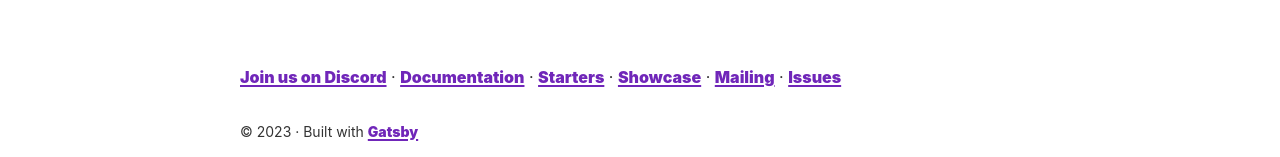
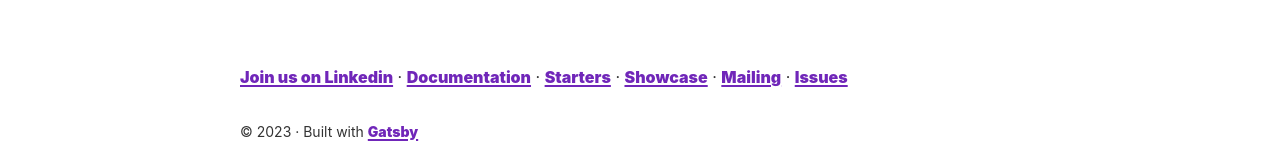
Before and after one commit to Avtech04/gatsby, a Gatsby site: page / in a window 1280 px wide. Shown: the part 685-842 px from the top of the page. Built offline with nearby package versions, Linux system fonts and the light colour scheme; Gatsby itself is replaced by a stand-in of ours.

Commit message:
Update index.js

```diff
--- a/src/pages/index.js
+++ b/src/pages/index.js
@@ -47,7 +47,7 @@ const samplePageLinks = [
 ]
 
 const moreLinks = [
-  { text: "Join us on Discord", url: "https://gatsby.dev/discord" },
+  { text: "Join us on Linkedin", url: "https://gatsby.dev/discord" },
   {
     text: "Documentation",
     url: "https://gatsbyjs.com/docs/",
```
